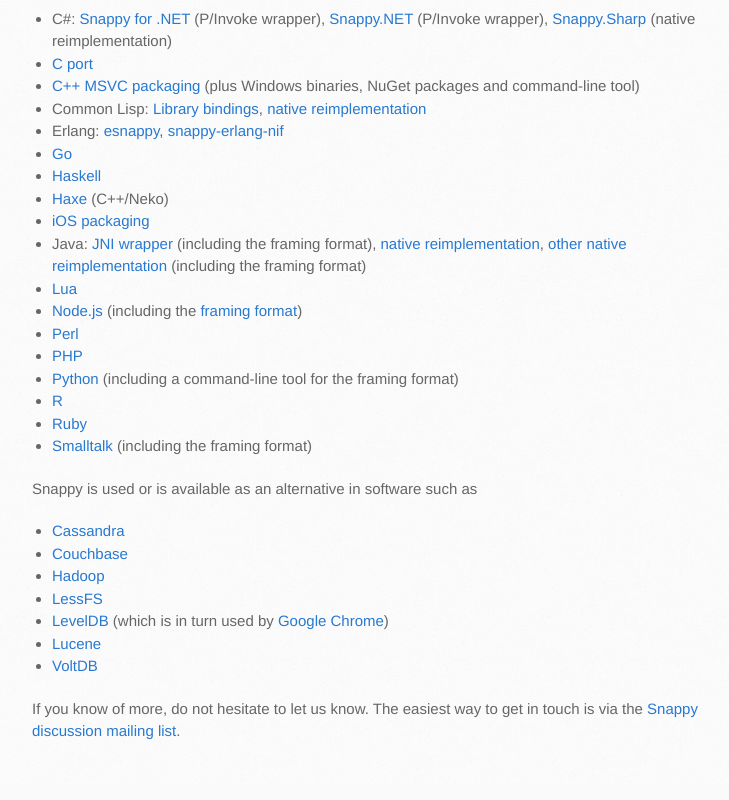
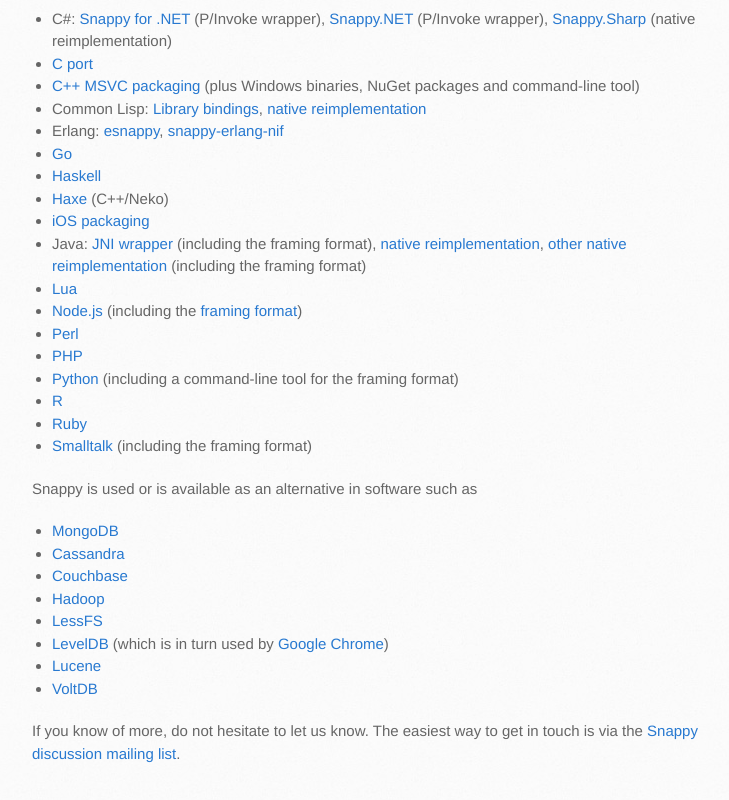
Before and after one commit to google/snappy, a plain HTML site: page index.html in a window 1280 px wide. Shown: the part 707-1507 px from the top of the page, without its empty margins (138-867 px from the left). Drawn offline with Linux system fonts and the light colour scheme.

Commit message:
Update index.html
MongoDB is using Snappy compression by default in its wiredTiger storage engine. I think it's worth mentioning (https://docs.mongodb.com/manual/core/wiredtiger/#compression)

```diff
--- a/index.html
+++ b/index.html
@@ -69,6 +69,7 @@
 <p>Snappy is used or is available as an alternative in software such as</p>
 
 <ul>
+<li><a href="https://www.mongodb.com/">MongoDB</a></li>
 <li><a href="http://cassandra.apache.org/">Cassandra</a></li>
 <li><a href="http://www.couchbase.com/">Couchbase</a></li>
 <li><a href="http://hadoop.apache.org/">Hadoop</a></li>
```
